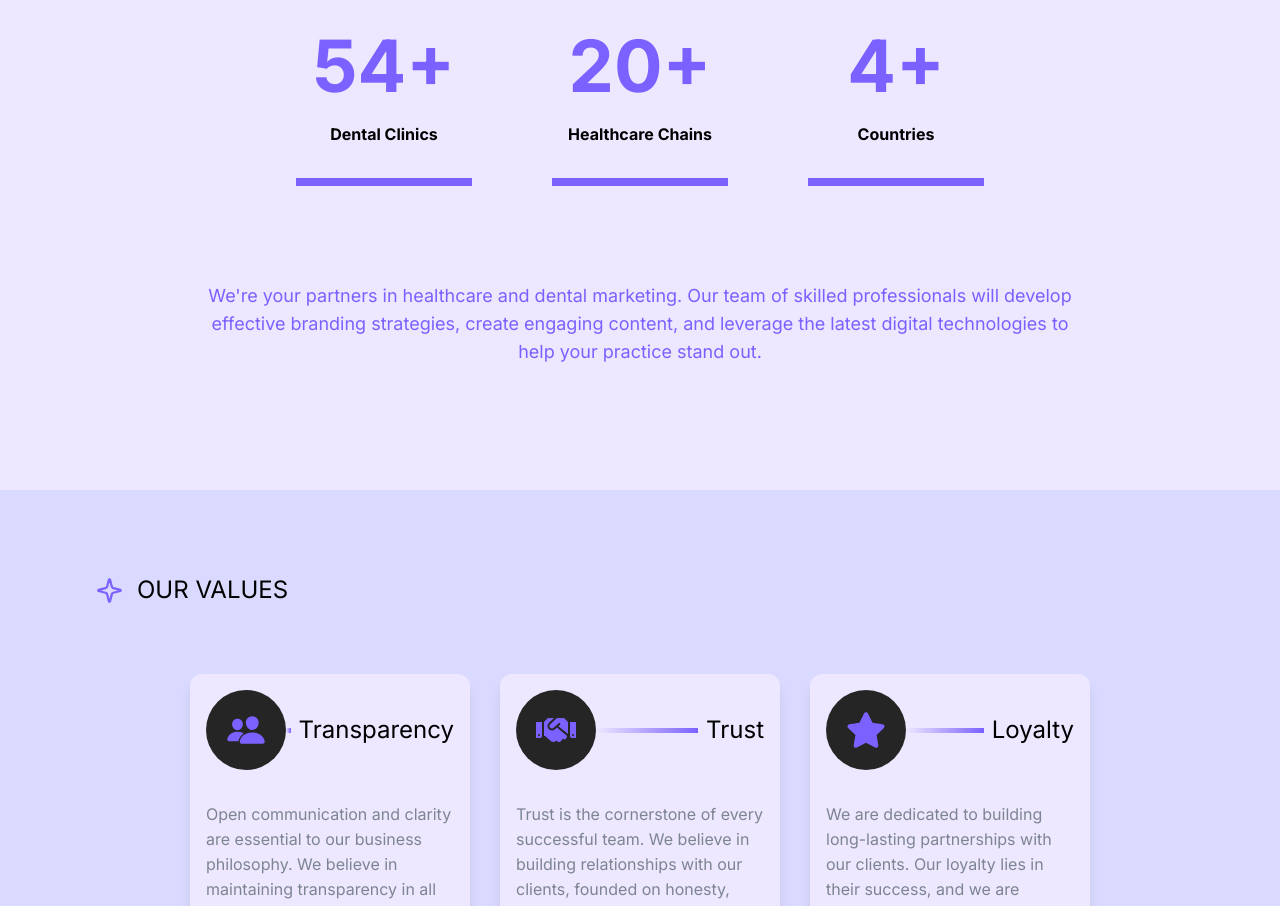
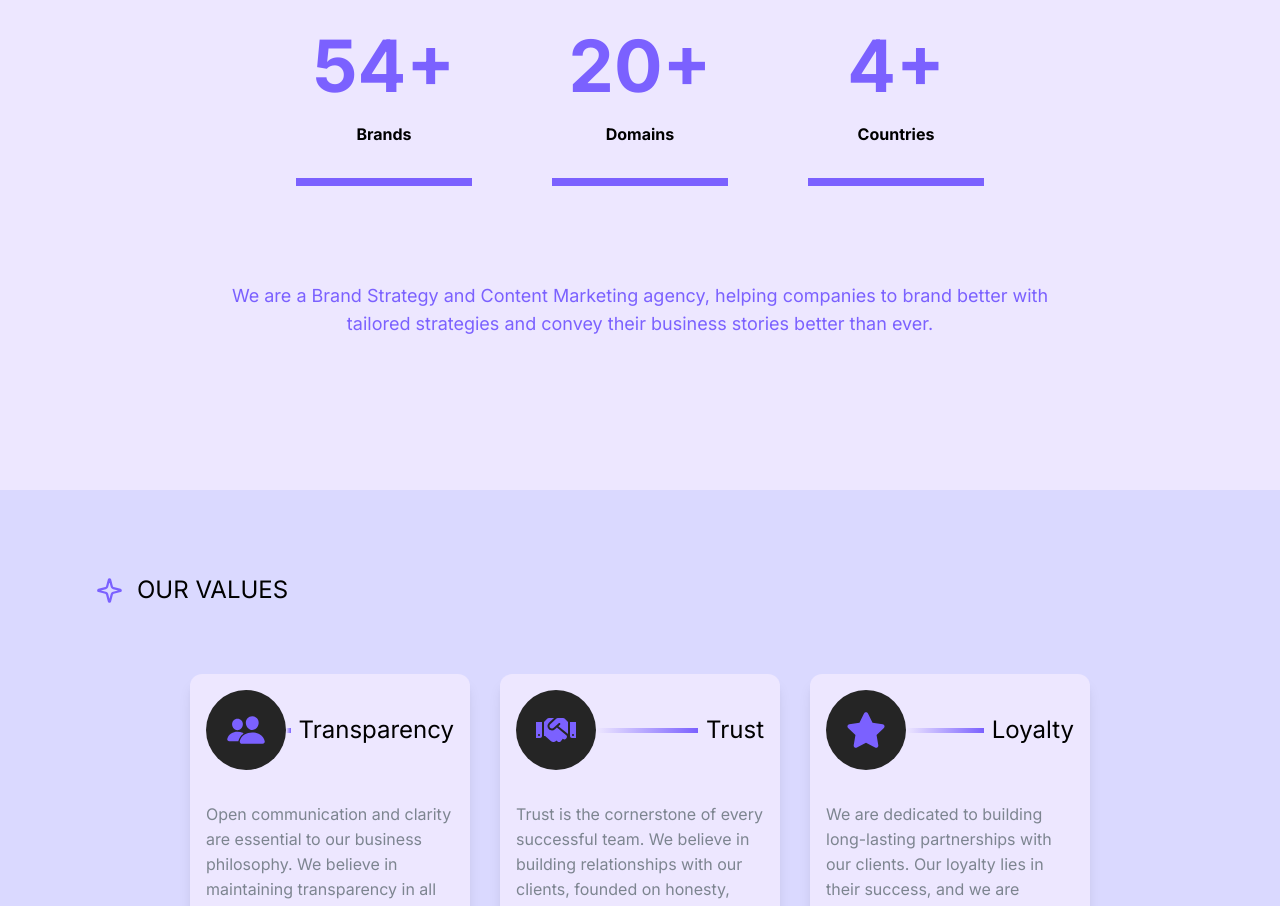
Before and after one commit to Anonymous-Squirrels/Squirrels-Website, a Next.js app: page /about in a window 1280 px wide. Shown: the part 1620-2526 px from the top of the page. Built offline with nearby package versions, Linux system fonts and the light colour scheme.

Commit message:
refactor AboutUs component: update headings and clean up comments

```diff
--- a/components/About/AboutUs.tsx
+++ b/components/About/AboutUs.tsx
@@ -84,34 +84,34 @@ function AboutUs() {
               {brand}+
             </span>
 
-            {/* <span>Brands</span> */}
-            <span>Dental Clinics</span>
+            <span>Brands</span>
+            {/* <span>Dental Clinics</span> */}
           </div>
           <div className="border-b-4 md:border-b-8 border-[#7B61FF] text-center pb-8 md:w-44 w-32 flex flex-col gap-5 min-h-36">
             <span className="text-[#7B61FF] text-4xl md:text-7xl">
               {domain}+
             </span>
 
-            {/* <span>Domains</span> */}
-            <span>Healthcare Chains</span>
+            <span>Domains</span>
+            {/* <span>Healthcare Chains</span> */}
           </div>
           <div className="border-b-4 md:border-b-8 border-[#7B61FF] text-center pb-8 md:w-44 w-32 flex flex-col gap-5 min-h-36">
             <span className="text-[#7B61FF] text-4xl md:text-7xl">
               {country}+
             </span>
 
+            <span>Countries</span>
             {/* <span>Countries</span> */}
-            <span>Countries</span>
           </div>
         </div>
         <div className="md:mx-72 w-full md:px-52 px-6 text-center dark:text-white text-[#7B61FF] font-normal text-base text-md md:text-lg">
-          {/* We are a Brand Strategy and Content Marketing agency, helping
+          We are a Brand Strategy and Content Marketing agency, helping
           companies to brand better with tailored strategies and convey their
-          business stories better than ever. */}
-          We&apos;re your partners in healthcare and dental marketing. Our team
+          business stories better than ever.
+          {/* We&apos;re your partners in healthcare and dental marketing. Our team
           of skilled professionals will develop effective branding strategies,
           create engaging content, and leverage the latest digital technologies
-          to help your practice stand out.
+          to help your practice stand out. */}
         </div>
       </div>
     </div>
```
